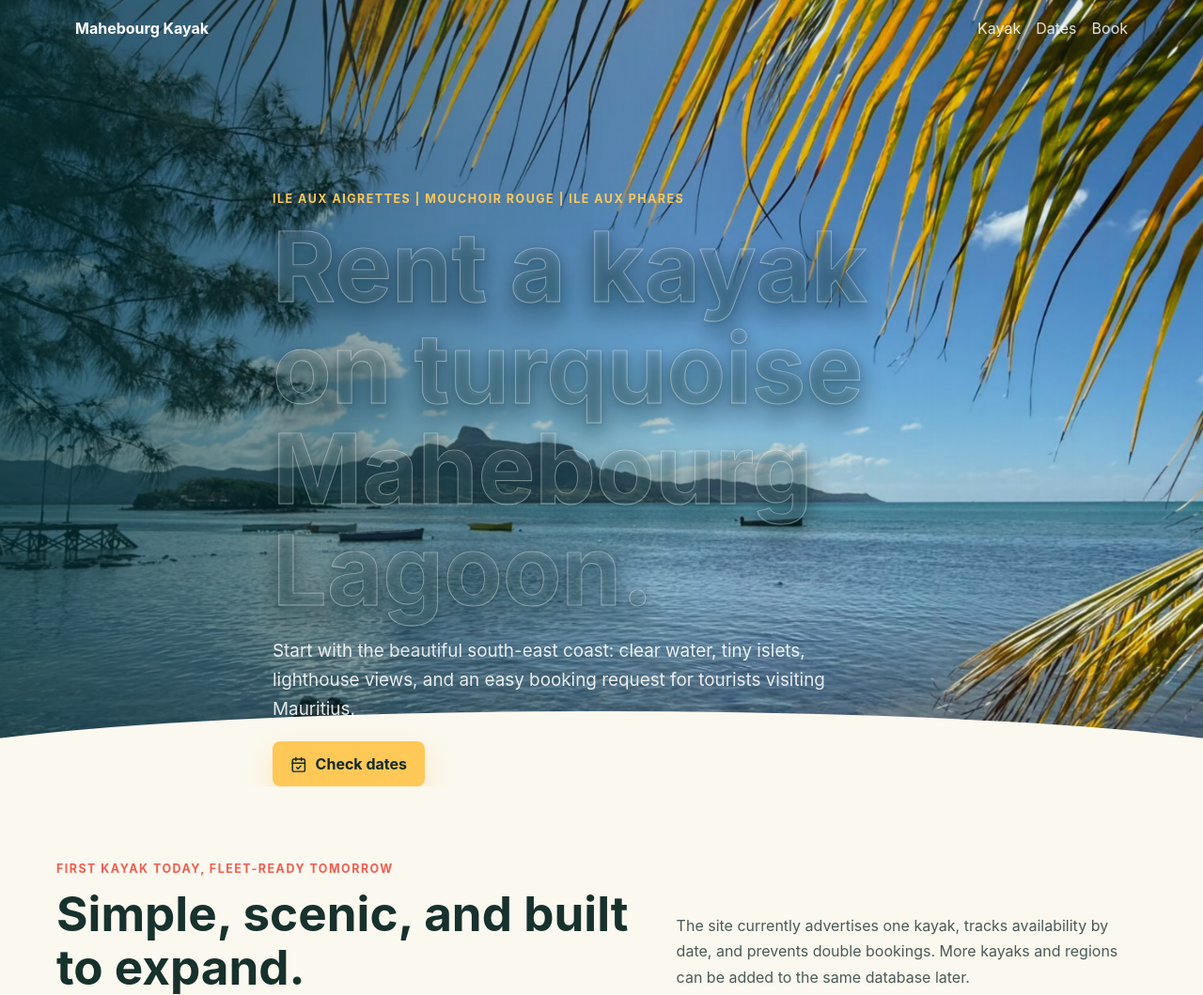
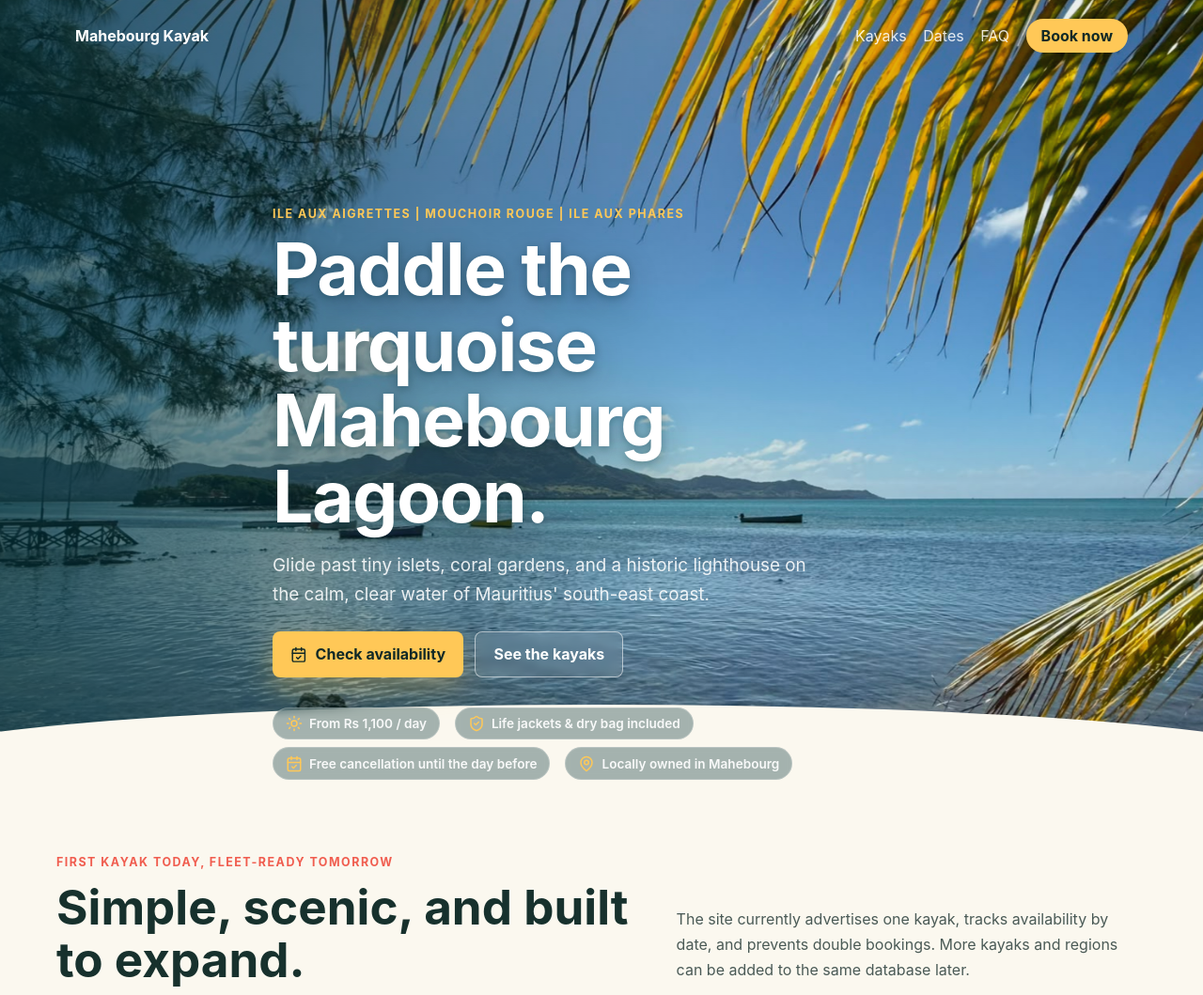
Before and after one commit to Hewish8/rental-platform, a Flask app: page / in a window 1280 px wide. Shown: the top 1059 px of the page at 94% size. Run offline with Flask 3, Linux system fonts and the light colour scheme; data comes from the database, SQL or seed files in the repository; data that the repository does not hold is empty; parts of the project's set-up code (start-up, migrations or seed data) failed here and were passed over.

Commit message:
T14: readable hero with trust strip and nav CTA
Replaces the outlined text effect with a solid headline, adds hero
trust chips (price-from, included gear, cancellation, locally owned),
primary/ghost CTA pair, nav 'Book now' pill, and staggered kayak card
entrances. Cancellation-policy wording needs owner confirmation.

Co-Authored-By: Claude Fable 5 <noreply@anthropic.com>

```diff
--- a/static/styles.css
+++ b/static/styles.css
@@ -118,8 +118,70 @@ a {
 
 .nav-links {
   display: flex;
-  gap: 1rem;
+  align-items: center;
+  gap: 1.1rem;
   color: rgba(255, 255, 255, 0.86);
+}
+
+.nav-cta {
+  padding: 0.5rem 1rem;
+  border-radius: var(--radius-pill);
+  color: var(--color-cta-ink);
+  background: var(--color-cta);
+  font-weight: 700;
+  transition: transform var(--ease-micro), box-shadow var(--ease-micro);
+}
+
+.nav-cta:hover {
+  transform: translateY(-1px);
+  box-shadow: 0 8px 20px rgba(255, 200, 87, 0.35);
+}
+
+.hero-actions {
+  display: flex;
+  flex-wrap: wrap;
+  gap: var(--space-3);
+  margin-top: var(--space-5);
+}
+
+.button.ghost {
+  color: white;
+  border: 1px solid rgba(255, 255, 255, 0.55);
+  background: rgba(255, 255, 255, 0.08);
+  backdrop-filter: blur(4px);
+}
+
+.button.ghost:hover {
+  background: rgba(255, 255, 255, 0.16);
+  transform: translateY(-2px);
+}
+
+.trust-strip {
+  display: flex;
+  flex-wrap: wrap;
+  gap: var(--space-2) var(--space-4);
+  margin: var(--space-6) 0 0;
+  padding: 0;
+  list-style: none;
+}
+
+.trust-strip li {
+  display: inline-flex;
+  align-items: center;
+  gap: 0.45rem;
+  padding: 0.45rem 0.8rem;
+  border: 1px solid rgba(255, 255, 255, 0.22);
+  border-radius: var(--radius-pill);
+  color: rgba(255, 255, 255, 0.92);
+  background: rgba(5, 49, 55, 0.35);
+  backdrop-filter: blur(4px);
+  font-size: 0.85rem;
+  font-weight: 600;
+}
+
+.trust-strip .icon {
+  color: var(--sun);
+  flex-shrink: 0;
 }
 
 .hero-content {
@@ -151,41 +213,18 @@ p {
 }
 
 h1 {
-  max-width: 760px;
+  max-width: 720px;
   margin-bottom: 1rem;
-  font-size: clamp(3rem, 8vw, 6.5rem);
+  font-size: clamp(2.6rem, 6.5vw, 4.8rem);
   line-height: 1.05;
-  letter-spacing: 0;
+  letter-spacing: -0.02em;
 }
 
-.water-title {
-  position: relative;
-  width: fit-content;
-  color: transparent;
-  -webkit-text-fill-color: transparent;
-  -webkit-text-stroke: 1px rgba(255, 255, 255, 0.28);
-  text-shadow:
-    0 2px 7px rgba(0, 43, 48, 0.22),
-    0 10px 22px rgba(0, 43, 48, 0.18);
-  filter: drop-shadow(0 7px 12px rgba(4, 41, 46, 0.2));
+.hero h1 {
+  color: white;
+  text-shadow: 0 2px 8px rgba(0, 43, 48, 0.35), 0 12px 32px rgba(0, 43, 48, 0.25);
 }
 
-.water-title::before {
-  content: attr(data-text);
-  position: absolute;
-  inset: 0;
-  z-index: -1;
-  color: transparent;
-  -webkit-text-fill-color: transparent;
-  -webkit-text-stroke: 1px rgba(255, 255, 255, 0.16);
-  text-shadow:
-    0 1px 0 rgba(255, 255, 255, 0.11),
-    0 14px 28px rgba(0, 43, 48, 0.28);
-}
-
-.water-title::after {
-  content: none;
-}
 
 h2 {
   margin-bottom: 0.8rem;
@@ -440,6 +479,14 @@ main {
   cursor: pointer;
   animation: floatIn 700ms ease both;
   transition: border-color 180ms ease, box-shadow 180ms ease, transform 180ms ease;
+}
+
+.fleet .kayak-card:nth-child(2) {
+  animation-delay: 90ms;
+}
+
+.fleet .kayak-card:nth-child(3) {
+  animation-delay: 180ms;
 }
 
 .kayak-card:hover,
--- a/templates/index.html
+++ b/templates/index.html
@@ -12,17 +12,27 @@
     <nav class="nav">
       <a class="brand" href="#top">Mahebourg Kayak</a>
       <div class="nav-links">
-        <a href="#fleet">Kayak</a>
+        <a href="#fleet">Kayaks</a>
         <a href="#availability">Dates</a>
-        <a href="#booking">Book</a>
+        <a href="#faq">FAQ</a>
+        <a class="nav-cta" href="#booking">Book now</a>
       </div>
     </nav>
     <div class="hero-media" aria-hidden="true"></div>
     <div class="hero-content">
       <p class="eyebrow">Ile aux Aigrettes | Mouchoir Rouge | Ile aux Phares</p>
-      <h1 class="water-title" data-text="Rent a kayak on turquoise Mahebourg Lagoon.">Rent a kayak on turquoise Mahebourg Lagoon.</h1>
-      <p>Start with the beautiful south-east coast: clear water, tiny islets, lighthouse views, and an easy booking request for tourists visiting Mauritius.</p>
-      <a class="button primary" href="#availability">{{ icon('calendar-check') }}Check dates</a>
+      <h1>Paddle the turquoise Mahebourg Lagoon.</h1>
+      <p>Glide past tiny islets, coral gardens, and a historic lighthouse on the calm, clear water of Mauritius' south-east coast.</p>
+      <div class="hero-actions">
+        <a class="button primary" href="#availability">{{ icon('calendar-check') }}Check availability</a>
+        <a class="button ghost" href="#fleet">See the kayaks</a>
+      </div>
+      <ul class="trust-strip">
+        <li>{{ icon('sun') }}From Rs 1,100 / day</li>
+        <li>{{ icon('shield-check') }}Life jackets &amp; dry bag included</li>
+        <li>{{ icon('calendar-check') }}Free cancellation until the day before</li>
+        <li>{{ icon('map-pin') }}Locally owned in Mahebourg</li>
+      </ul>
     </div>
   </header>
 
```
